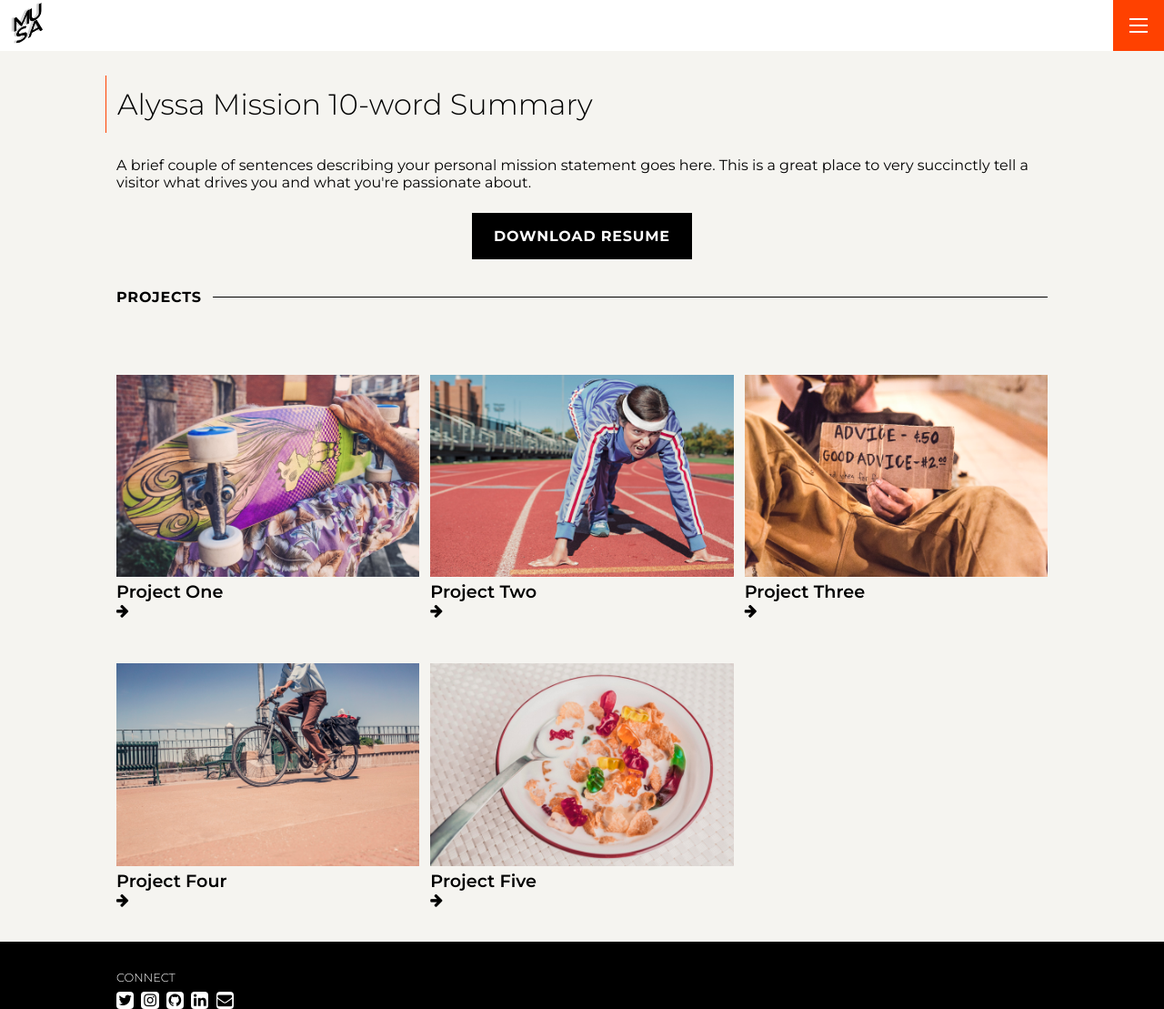
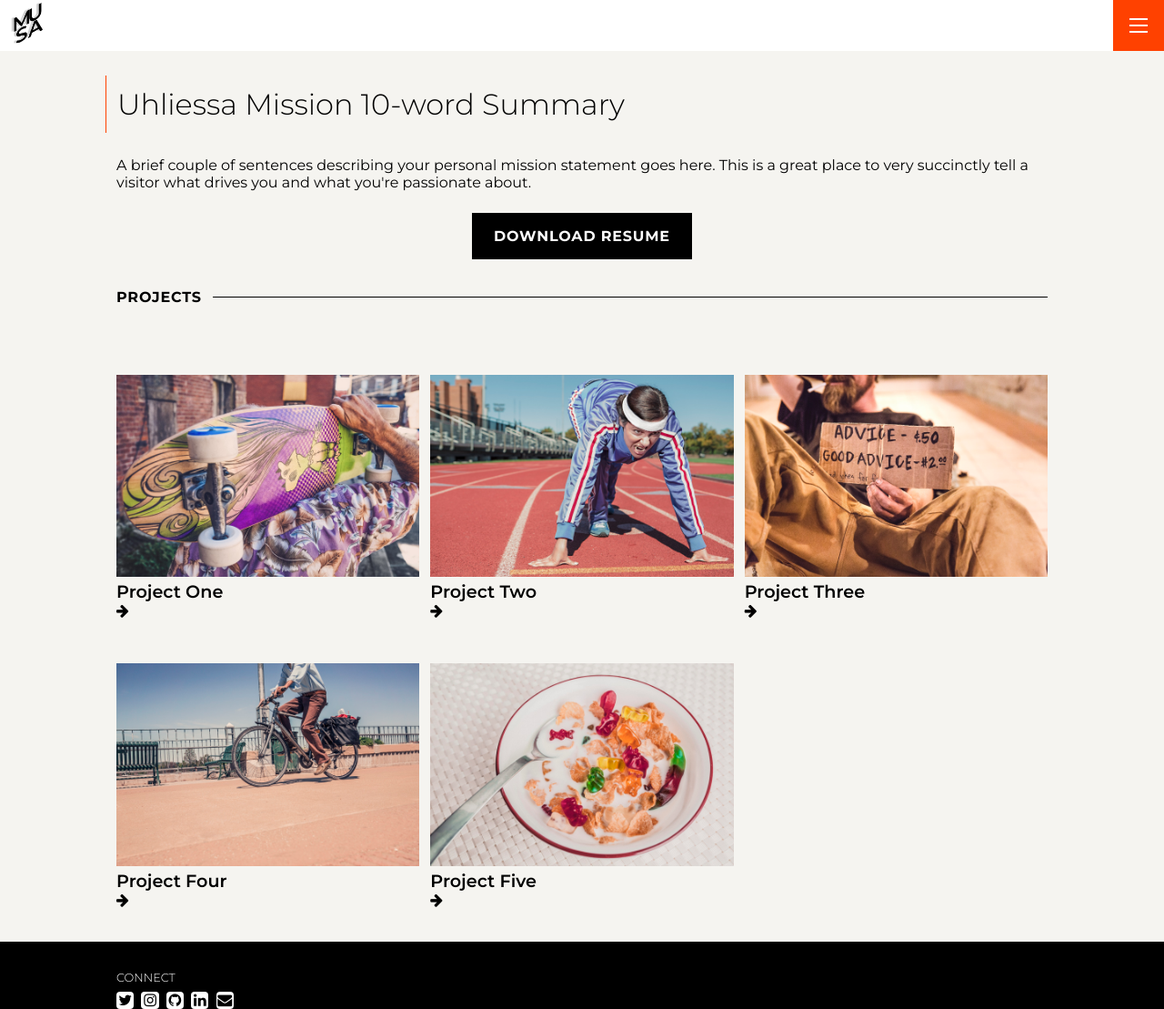
Before and after one commit to alyssafelixa/portfolio, a Jekyll site: the page built from index.md, in a window 1280 px wide and 1109 px high. Shown: the whole window at 91% size. Built offline with Jekyll 4.4.1, drawn with Linux system fonts in a browser that asks for light colours.

Commit message:
smth.yml

```diff
--- a/_data/settings.yml
+++ b/_data/settings.yml
@@ -3,7 +3,7 @@
 
 logo: '/assets/img/musa-logo.png'
 
-intro_title: Alyssa Mission 10-word Summary
+intro_title: Uhliessa Mission 10-word Summary
 intro_text: |
   A brief couple of sentences describing your personal mission statement goes
   here. This is a great place to very succinctly tell a visitor what drives you
```
